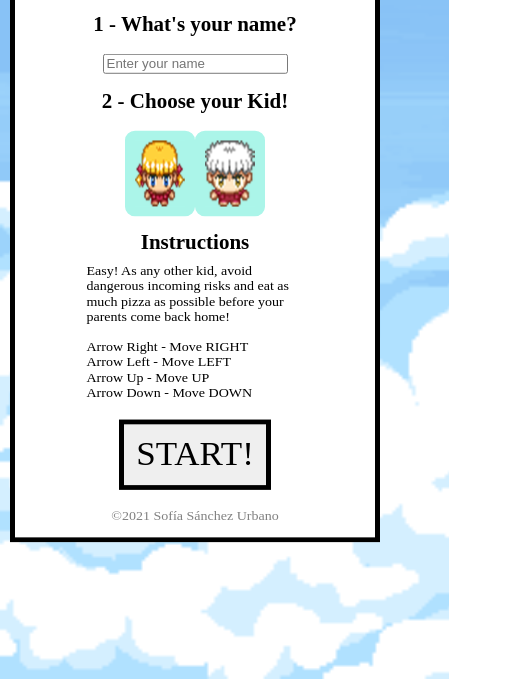
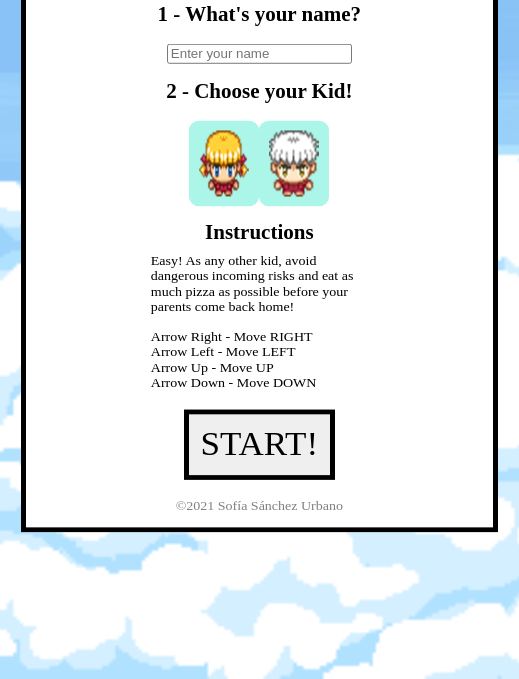
Before and after one commit to sofisdev/no-adults-allowed, a plain HTML site: page index.html in a window 390 px wide. Shown: the part 165-844 px from the top of the page, 519 px wide, since content can reach past the window. Drawn offline with Linux system fonts and the light colour scheme; a web font is replaced by a local one.

Commit message:
Update SplashScreen for WRD

```diff
--- a/style/style.css
+++ b/style/style.css
@@ -9,11 +9,14 @@ html {
 
 body {
     margin: 0px;
-    padding: 0px 0px;
+    padding: 0px;
     background-image: url("../images/mainBackground.png");
     background-size: cover;
     font-family: 'Allerta Stencil';
     font-size: 14px;
+    display: flex;
+    justify-content: center;
+    align-items: center;
 }
 
 
@@ -124,12 +127,15 @@ h2 {
     body {
         width: auto;
         height:auto;
+        position: absolute;
     }
     .splashScreen {
-        margin: 10px;
-        width: auto;
+        width: 90%;
+        margin: auto;
         height:auto;
         border: 5px solid black;
+        justify-content: center;
+
     }
 
     .instructions {
```
